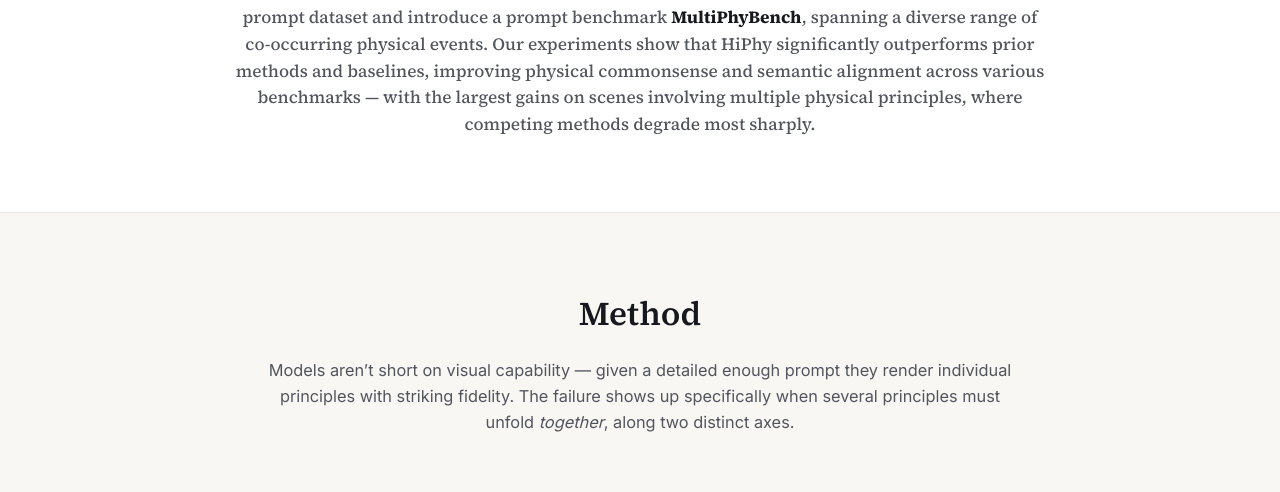
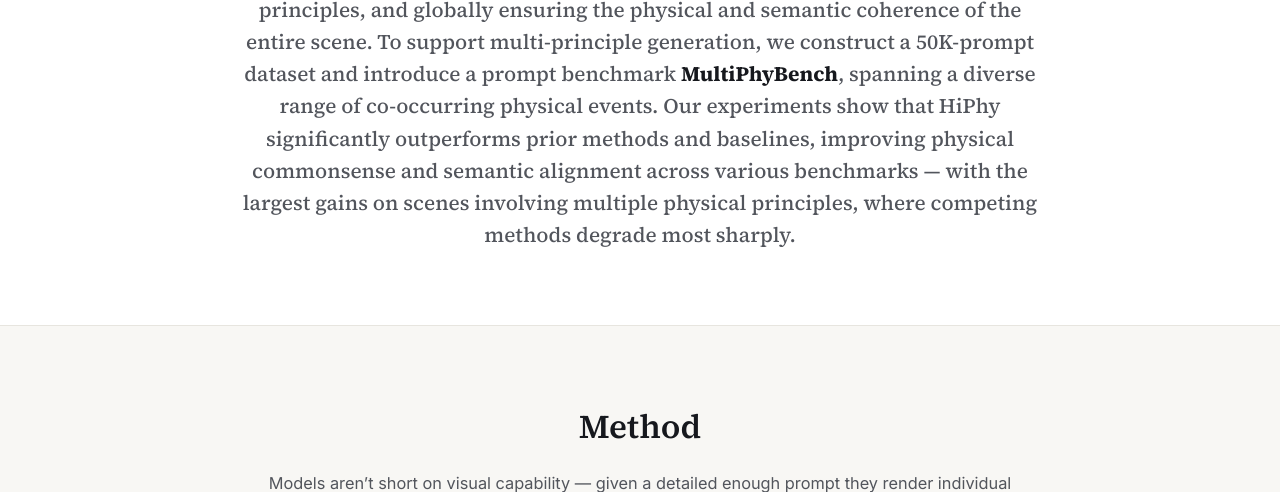
Before and after one commit to hiphy-video/hiphy-video.github.io, a plain HTML site: page index.html in a window 1280 px wide. Shown: the part 1457-1949 px from the top of the page. Drawn offline with Linux system fonts and the light colour scheme.

Commit message:
Fix abstract second paragraph font size to match first

```diff
--- a/index.html
+++ b/index.html
@@ -135,7 +135,7 @@
     <p class="lede">
       Video generation models have achieved remarkable visual fidelity and have strong potential to become general-purpose world simulators. Despite this progress, they still fail to generate videos which adhere to laws of physics. The problem becomes even more apparent in realistic settings where multiple physical principles must work together within the same video &mdash; for example, <em>&ldquo;a balloon floating upward while steam rises from a pot&rdquo;</em> requires buoyancy and fluid dynamics to unfold coherently and simultaneously. Yet existing methods largely ignore multi-principle interactions, focusing on a single principle per video.
     </p>
-    <p class="lede" style="margin-top:22px; font-size:1.08rem; color:var(--ink-soft)">
+    <p class="lede" style="margin-top:22px; color:var(--ink-soft)">
       We propose <b style="color:var(--ink)">HiPhy</b> (<b>Hi</b>erarchical <b>Phy</b>sical Alignment), a reinforcement learning framework that grounds video generation in physical laws through a dual-level objective: locally enforcing the temporal dynamics of individual physical principles, and globally ensuring the physical and semantic coherence of the entire scene. To support multi-principle generation, we construct a 50K-prompt dataset and introduce a prompt benchmark <b style="color:var(--ink)">MultiPhyBench</b>, spanning a diverse range of co-occurring physical events. Our experiments show that HiPhy significantly outperforms prior methods and baselines, improving physical commonsense and semantic alignment across various benchmarks &mdash; with the largest gains on scenes involving multiple physical principles, where competing methods degrade most sharply.
     </p>
   </div>
```
